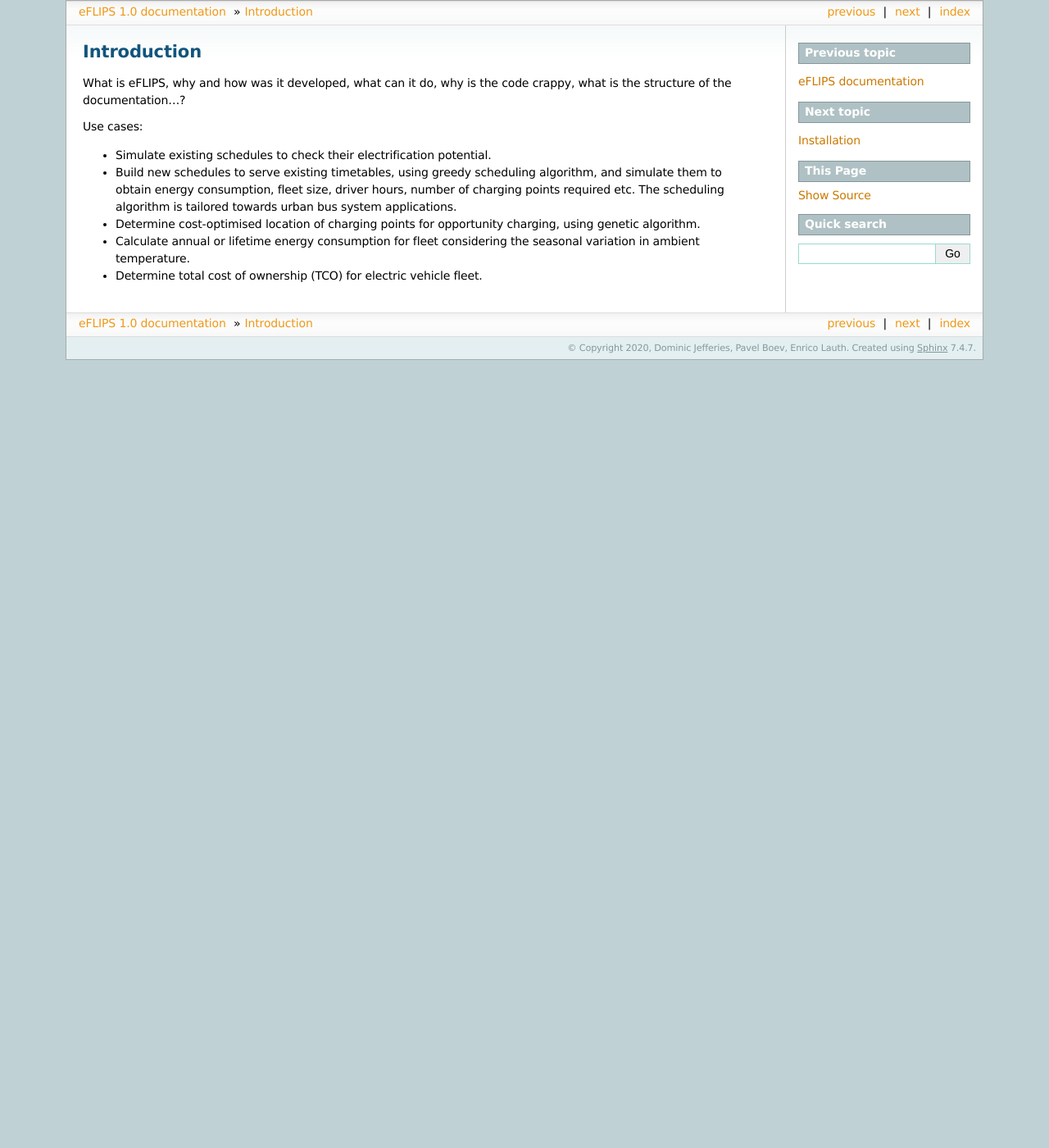
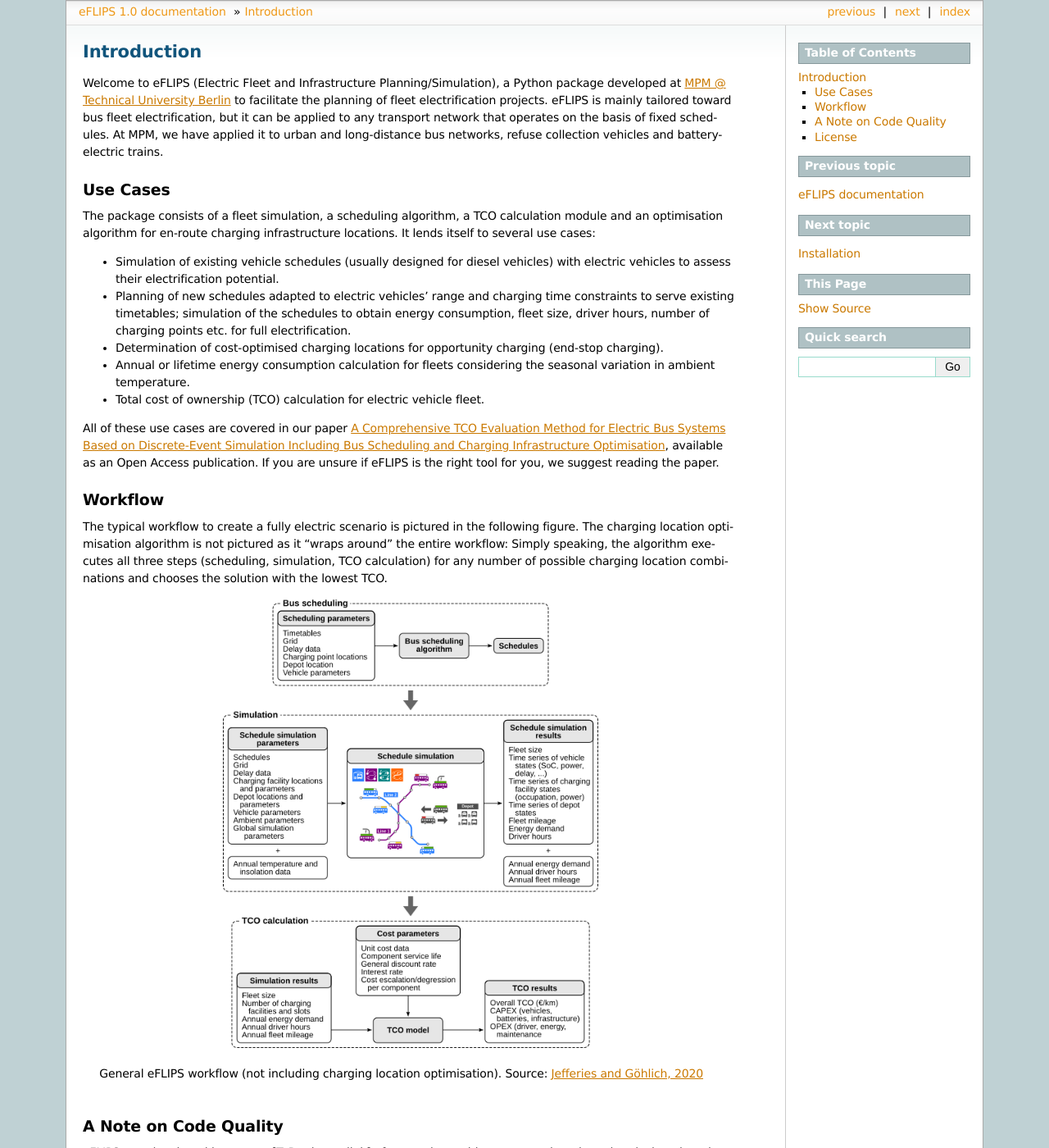
Before and after one commit to mpm-tu-berlin/eflips, a Sphinx documentation site: the page built from eflips/docs/introduction.rst, in a window 1280 px wide and 1400 px high. Shown: the whole window at 82% size. Built offline with Sphinx 7.4.7, drawn with Linux system fonts in a browser that asks for light colours; some of the changed text lies outside the part shown.

Commit message:
Documentation

```diff
--- a/eflips/docs/conf.py
+++ b/eflips/docs/conf.py
@@ -10,9 +10,9 @@
 # add these directories to sys.path here. If the directory is relative to the
 # documentation root, use os.path.abspath to make it absolute, like shown here.
 #
-# import os
-# import sys
-# sys.path.insert(0, os.path.abspath('.'))
+import os
+import sys
+sys.path.insert(0, os.path.abspath('../../'))
 
 
 # -- Project information -----------------------------------------------------
@@ -30,8 +30,7 @@ release = '1.0'
 # Add any Sphinx extension module names here, as strings. They can be
 # extensions coming with Sphinx (named 'sphinx.ext.*') or your custom
 # ones.
-extensions = [
-]
+extensions = ['sphinx.ext.autodoc']
 
 # Add any paths that contain templates here, relative to this directory.
 templates_path = ['_templates']
--- a/eflips/docs/introduction.rst
+++ b/eflips/docs/introduction.rst
@@ -1,12 +1,42 @@
 Introduction
 ============
 
-What is eFLIPS, why and how was it developed, what can it do, why is the code crappy, what is the structure of the documentation...?
+Welcome to eFLIPS (Electric Fleet and Infrastructure Planning/Simulation), a Python package developed at `MPM @ Technical University Berlin <https://www.mpm.tu-berlin.de/menue/home/>`_ to facilitate the planning of fleet electrification projects. eFLIPS is mainly tailored toward bus fleet electrification, but it can be applied to any transport network that operates on the basis of fixed schedules. At MPM, we have applied it to urban and long-distance bus networks, refuse collection vehicles and battery-electric trains.
 
-Use cases:
 
-* Simulate existing schedules to check their electrification potential.
-* Build new schedules to serve existing timetables, using greedy scheduling algorithm, and simulate them to obtain energy consumption, fleet size, driver hours, number of charging points required etc. The scheduling algorithm is tailored towards urban bus system applications.
-* Determine cost-optimised location of charging points for opportunity charging, using genetic algorithm.
-* Calculate annual or lifetime energy consumption for fleet considering the seasonal variation in ambient temperature.
-* Determine total cost of ownership (TCO) for electric vehicle fleet.
+Use Cases
+---------
+
+The package consists of a fleet simulation, a scheduling algorithm, a TCO calculation module and an optimisation algorithm for en-route charging infrastructure locations. It lends itself to several use cases:
+
+* Simulation of existing vehicle schedules (usually designed for diesel vehicles) with electric vehicles to assess their electrification potential.
+* Planning of new schedules adapted to electric vehicles' range and charging time constraints to serve existing timetables; simulation of the schedules to obtain energy consumption, fleet size, driver hours, number of charging points etc. for full electrification.
+* Determination of cost-optimised charging locations for opportunity charging (end-stop charging).
+* Annual or lifetime energy consumption calculation for fleets considering the seasonal variation in ambient temperature.
+* Total cost of ownership (TCO) calculation for electric vehicle fleet.
+
+All of these use cases are covered in our paper `A Comprehensive TCO Evaluation Method for Electric Bus Systems Based on Discrete-Event Simulation Including Bus Scheduling and Charging Infrastructure Optimisation <http://dx.doi.org/10.3390/wevj11030056>`_, available as an Open Access publication. If you are unsure if eFLIPS is the right tool for you, we suggest reading the paper.
+
+
+Workflow
+--------
+
+The typical workflow to create a fully electric scenario is pictured in the following figure. The charging location optimisation algorithm is not pictured as it "wraps around" the entire workflow: Simply speaking, the algorithm executes all three steps (scheduling, simulation, TCO calculation) for any number of possible charging location combinations and chooses the solution with the lowest TCO.
+
+.. figure:: img/eflips_workflow.png
+    :scale: 80 %
+    :alt: eFLIPS workflow
+
+    General eFLIPS workflow (not including charging location optimisation). Source: `Jefferies and Göhlich, 2020 <http://dx.doi.org/10.3390/wevj11030056>`_
+
+
+A Note on Code Quality
+----------------------
+
+eFLIPS was developed by a team [ToDo: insert link] of researchers with energy engineering, electrical engineering and mechanical engineering backgrounds - no computer scientists! While we generally consider the code quality "good enough" to be released to the public, we are not exactly proud of it, either. Aside from several design decisions that sometimes over-complicate the code or impede performance, the handling of exceptions is particularly worthy of improvement. Some of the documentation is also not 100% complete. Nonetheless, we believe that code generated in publicly funded research projects belongs in the public domain, hence our decision to publish. Please bear with the code; if you have any questions, please don't hesitate to contact us. (For some amusing thoughts on this matter, check Matthew Might's `CRAPL license <http://matt.might.net/articles/crapl/>`_.)
+
+
+License
+-------
+
+Let's see...
--- a/eflips/docs/schedule_simulation.rst
+++ b/eflips/docs/schedule_simulation.rst
@@ -11,3 +11,6 @@ Describe in detail how to configure and execute schedule simulations:
 * Running simulation
 * Saving simulation data
 * Evaluating and plotting simulation data
+
+.. autoclass:: eflips.simulation.ScheduleSimulation
+    :members: __init__
```
Also changed, not shown: eflips/docs/img/eflips_workflow.png (added), 1 other file.
